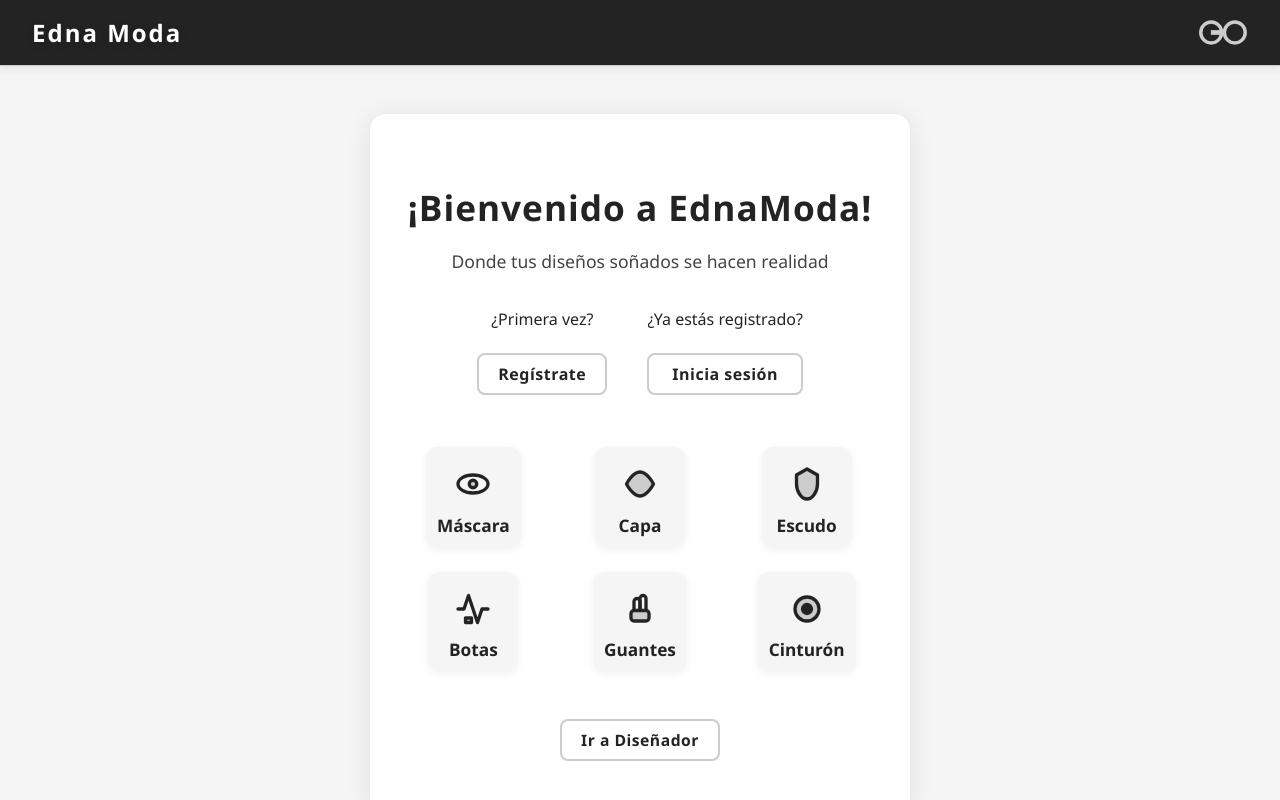
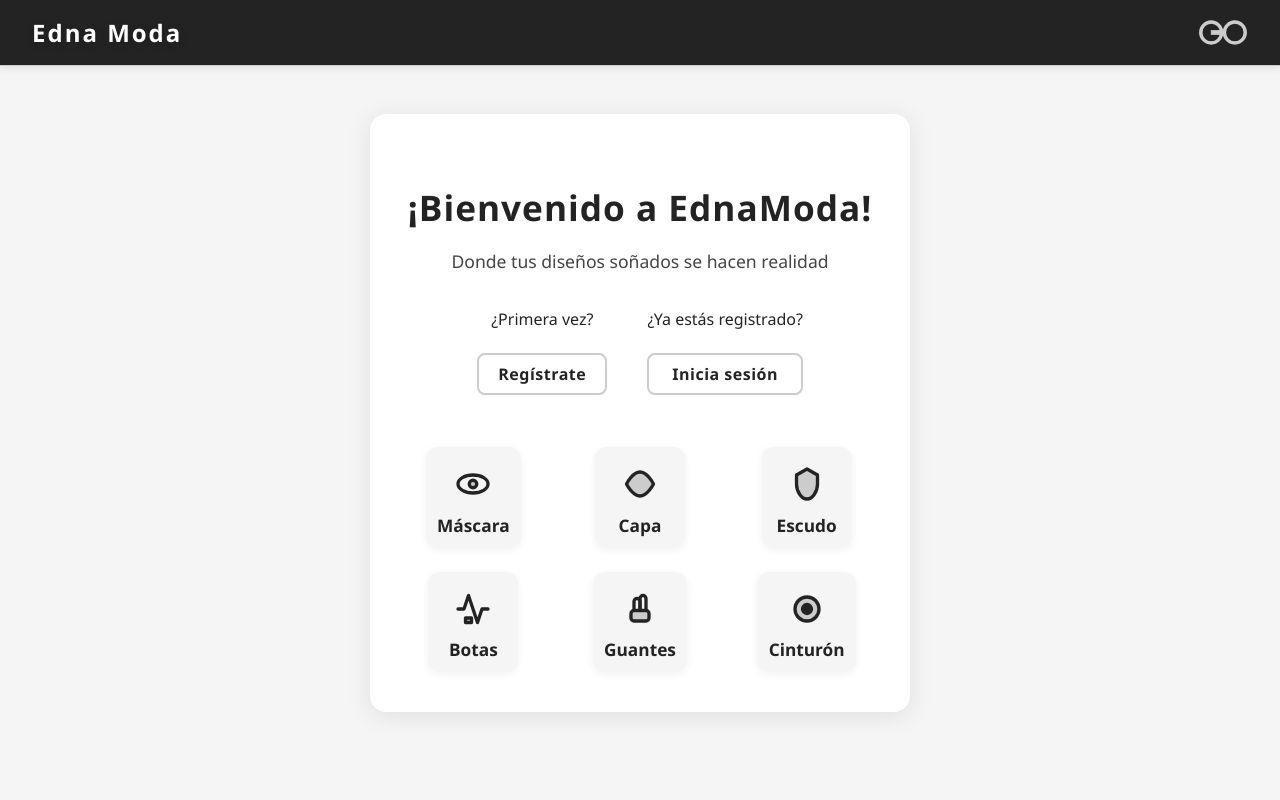
Before and after one commit to Jevega14/edna_devweb1, a React (Create React App) app: page / in a window 1280 px wide. Shown: the top 800 px of the page. Built offline with nearby package versions, Linux system fonts and the light colour scheme; the HTML template or start-up script is replaced by a standard one.

Commit message:
Remove "Ir a Diseñador" button from Home component

```diff
--- a/src/pages/Home.tsx
+++ b/src/pages/Home.tsx
@@ -148,12 +148,7 @@ const Home: React.FC = () => {
           </div>
         </div>
       </div>
-      {/* Botón para ir a Diseñador */}
-      <div style={{ width: '100%', display: 'flex', justifyContent: 'center', marginTop: '2.2rem' }}>
-        <button className="edna-btn" style={{ fontSize: '0.98rem', padding: '0.5rem 1.2rem', minWidth: 0, width: 'auto', borderRadius: 8 }} onClick={() => navigate('/Diseñador')}>
-          Ir a Diseñador
-        </button>
-      </div>
+
     </div>
   );
 };
```
